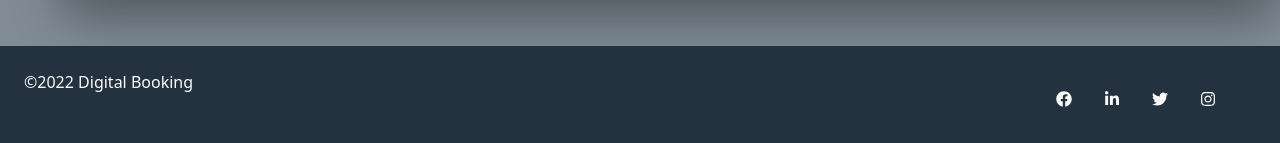
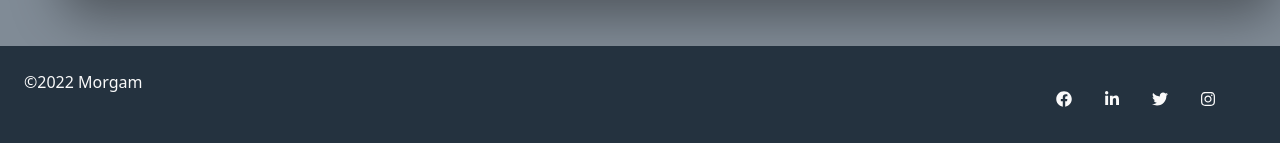
Before and after one commit to AdrianMoncada/Car-Rental, a React (Create React App) app in the folder frontEnd/carbooking/: page / in a window 1280 px wide. Shown: the part 4928-5071 px from the top of the page. Built offline with nearby package versions, Linux system fonts and the light colour scheme.

Commit message:
Update frontEnd/carbooking/src/components/footer.js

```diff
--- a/frontEnd/carbooking/src/components/footer.js
+++ b/frontEnd/carbooking/src/components/footer.js
@@ -6,7 +6,7 @@ const Footer = () =>{
     return (
          <Footers>
              <AuthRigth>
-             <p>©2022 Digital Booking</p>
+             <p>©2022 Morgam</p>
              </AuthRigth>
 
              <SocialMediaContainer>
```
